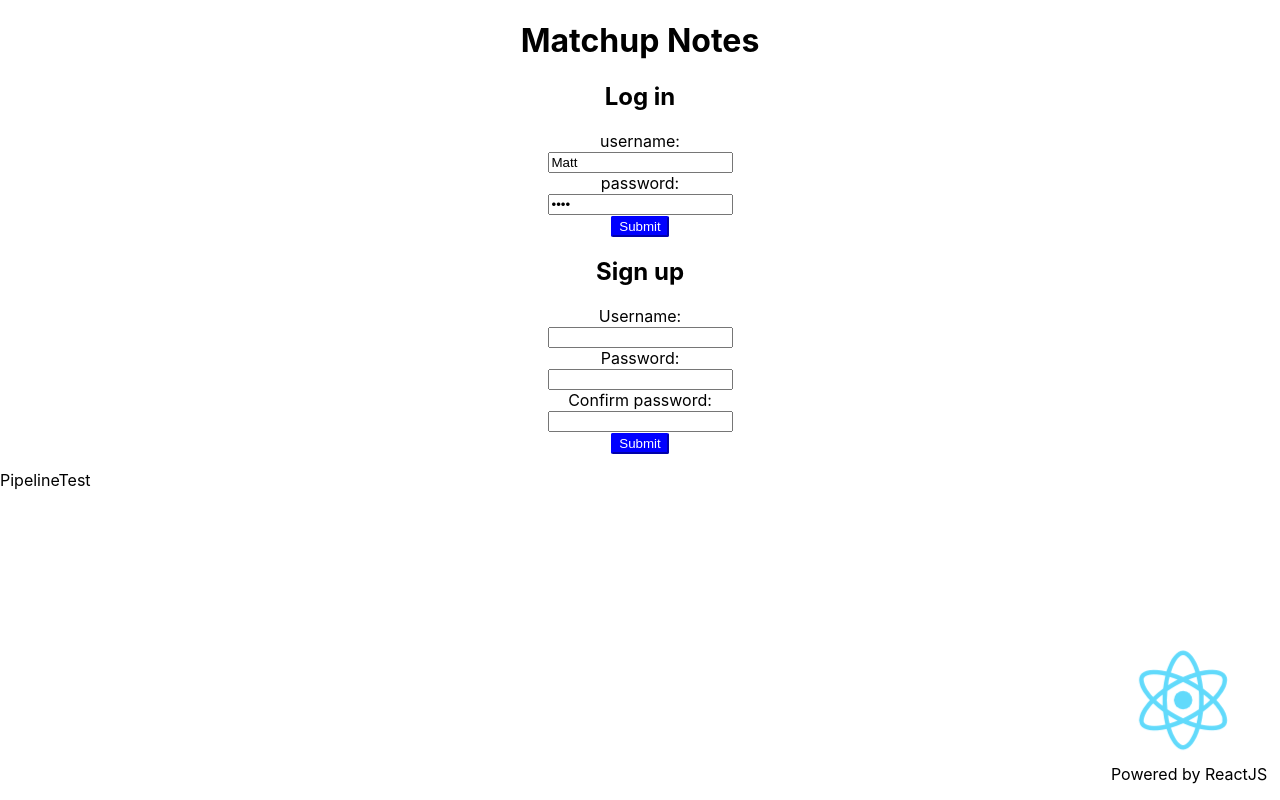
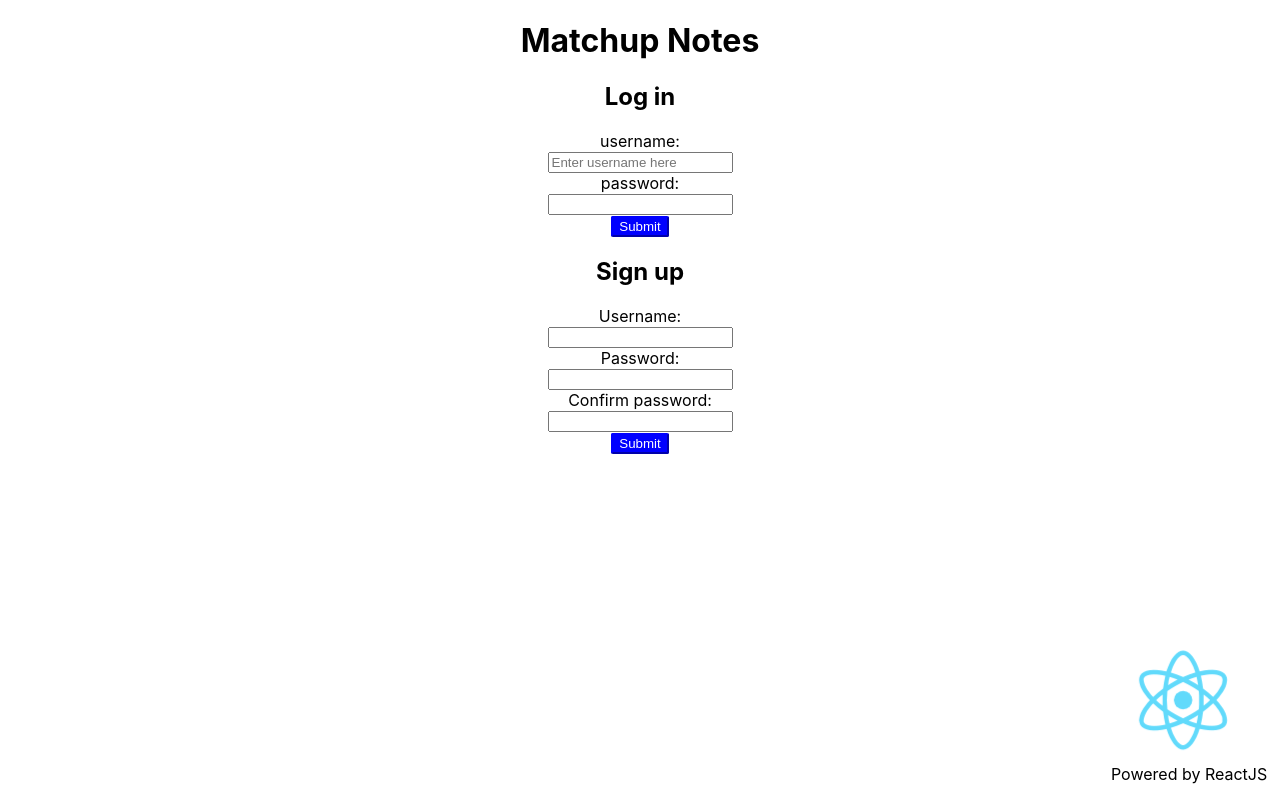
Before and after one commit to matt712/IndividualProjectFront, a React (Create React App) app: page / in a window 1280 px wide. Built offline with nearby package versions, Linux system fonts and the light colour scheme.

Commit message:
bugfix for user update and delete, minor cosmetic changes

```diff
--- a/src/AccountSettings.js
+++ b/src/AccountSettings.js
@@ -14,7 +14,7 @@ class AccountSettings extends Component{
         }
     }
     deleteAccount =()=>{
-        var url = `http://localhost:8080/IndividualProject/api/user/deleteUser/${this.props.user}`;
+        var url = `http://35.197.226.151:8888/IndividualProject/api/user/deleteUser/${this.props.user}`;
         Axios.delete(url).then(function(response){
             alert(response.data.message);
         }).catch(function(error){
@@ -24,7 +24,7 @@ class AccountSettings extends Component{
     }
     updateAccount = (e)=>{
         e.preventDefault();
-        var url = `http://localhost:8080/IndividualProject/api/user/updateUserPassword/${this.props.user}`;
+        var url = `http://35.197.226.151:8888/IndividualProject/api/user/updateUserPassword/${this.props.user}`;
         var password = this.state.password;
         if(password === this.state.confirmPassword){
             Axios.put(url, password).then(function(response){
--- a/src/App.js
+++ b/src/App.js
@@ -61,7 +61,6 @@ class App extends Component {
         <HeadText/>
         <Login handleLogin={this.handleLogin}/>
         <CreateAccount/>
-        <p>PipelineTest</p>
         <div className="App-header">
           <img src={logo} className="App-logo" alt="logo" />
           <p className="App-text">
--- a/src/CharacterSelectionBox.js
+++ b/src/CharacterSelectionBox.js
@@ -33,7 +33,7 @@ class CharSelectionBox extends Component{
         return (
             <div className="charSelectBox">
                 <p>Type matchup below</p>
-                <input type="text" name="character" value={this.state.character} onChange={this.handleChange}/>
+                <input type="text" name="character" placeholder="Enter a matchup here" value={this.state.character} onChange={this.handleChange}/>
                 <form onSubmit={this.createNote}>
                     New note content: <br/>
                     <input type="text" name="contents" onChange={this.handleChange}></input>
--- a/src/Login.js
+++ b/src/Login.js
@@ -4,8 +4,8 @@ class Login extends Component{
     constructor(props){
         super(props);
         this.state={
-            username:"Matt",
-            password:"eggs"
+            username:"",
+            password:""
         };
         this.updateState = this.updateState.bind(this);
         this.handleLogin = (e) =>{
@@ -26,7 +26,7 @@ class Login extends Component{
             <h2>Log in</h2>
                 <form onSubmit={this.handleLogin}>
                     username: <br/>
-                    <input type="text" name="username" value={this.state.username} onChange={this.updateState}/>
+                    <input type="text" name="username" placeholder="Enter username here" value={this.state.username} onChange={this.updateState}/>
                      <br/>password: <br/>
                     <input type="password" name="password" value={this.state.password} onChange={this.updateState}/>
                     <br/>
```
